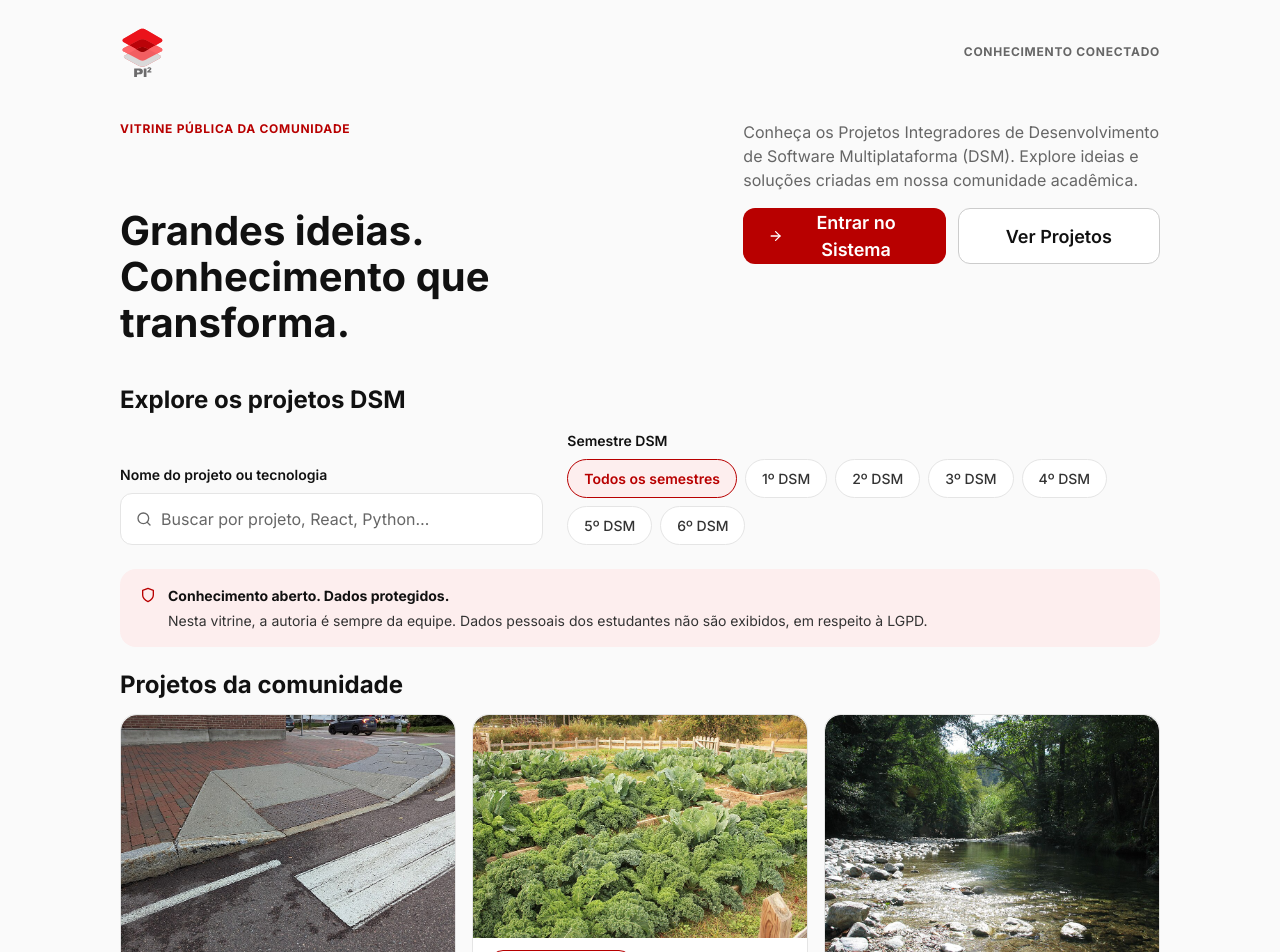
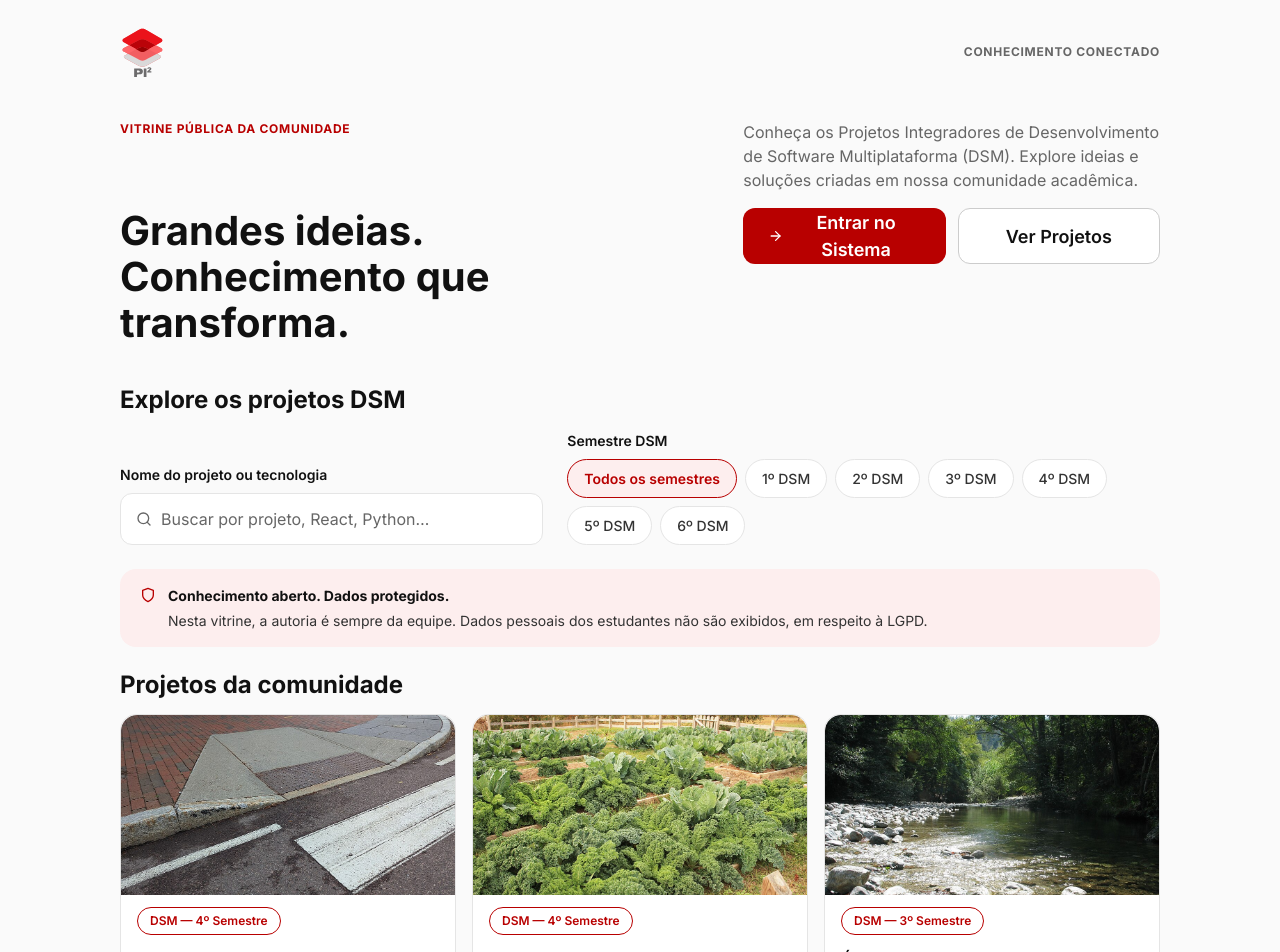
Before and after one commit to kwuraa/PI-, a React (Vite) app: page / in a window 1280 px wide. Shown: the top 952 px of the page. Built offline with nearby package versions, Linux system fonts and the light colour scheme.

Commit message:
Capa dos cards com altura padrão: token --card-cover-height (180px) + object-fit: cover para alinhar a grade

```diff
--- a/src/components/public/ProjectCard/ProjectCard.module.css
+++ b/src/components/public/ProjectCard/ProjectCard.module.css
@@ -20,9 +20,11 @@
 }
 
 /* Foto de capa (só projetos com `image`): sangra para as laterais usando
-   margens negativas iguais ao padding de .card e usa a PROPORÇÃO NATURAL
-   do arquivo (height: auto) — a foto aparece inteira, sem corte e sem
-   distorção. `max-width: none` é essencial: o reset.css força
+   margens negativas iguais ao padding de .card e tem ALTURA PADRÃO
+   (--card-cover-height, 180px) — todos os cards ficam com a mesma faixa
+   de capa, sem pular linhas na grade. `object-fit: cover` recorta só o
+   que exceder, sem distorcer; `object-position: center` foca o meio da
+   foto. `max-width: none` é essencial: o reset.css força
    max-width:100% em todo img, o que anularia o +2×padding e deixaria
    uma faixa branca na direita do card. O overflow:hidden do .card
    garante o recorte nos cantos arredondados. Sem hex: só tokens. */
@@ -30,7 +32,9 @@
   display: block;
   width: calc(100% + var(--space-4) * 2);
   max-width: none;
-  height: auto;
+  height: var(--card-cover-height);
+  object-fit: cover;
+  object-position: center;
   margin: calc(-1 * var(--space-4)) calc(-1 * var(--space-4)) 0;
   border-radius: var(--radius-lg) var(--radius-lg) 0 0;
 }
--- a/src/styles/variables.css
+++ b/src/styles/variables.css
@@ -98,6 +98,10 @@
   --topbar-height: 56px;
   --bottom-nav-height: 64px;
 
+  /* Altura padrão da capa dos cards de projeto (ProjectCard) — todas as
+     fotos ocupam a mesma faixa; o recorte é feito por object-fit: cover. */
+  --card-cover-height: 180px;
+
   /* Breakpoints (documentados — media queries não aceitam variáveis):
      mobile  : base (até 767px)
      tablet  : 768px
```
